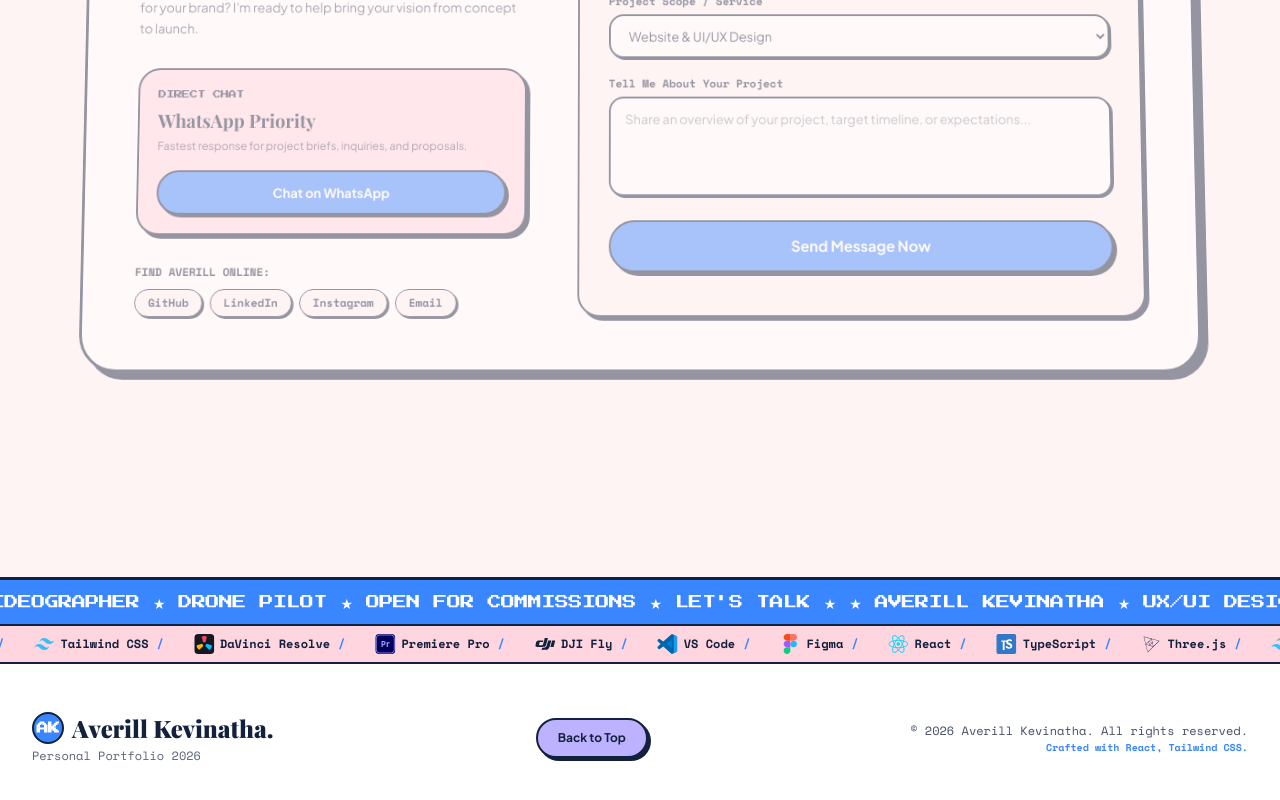
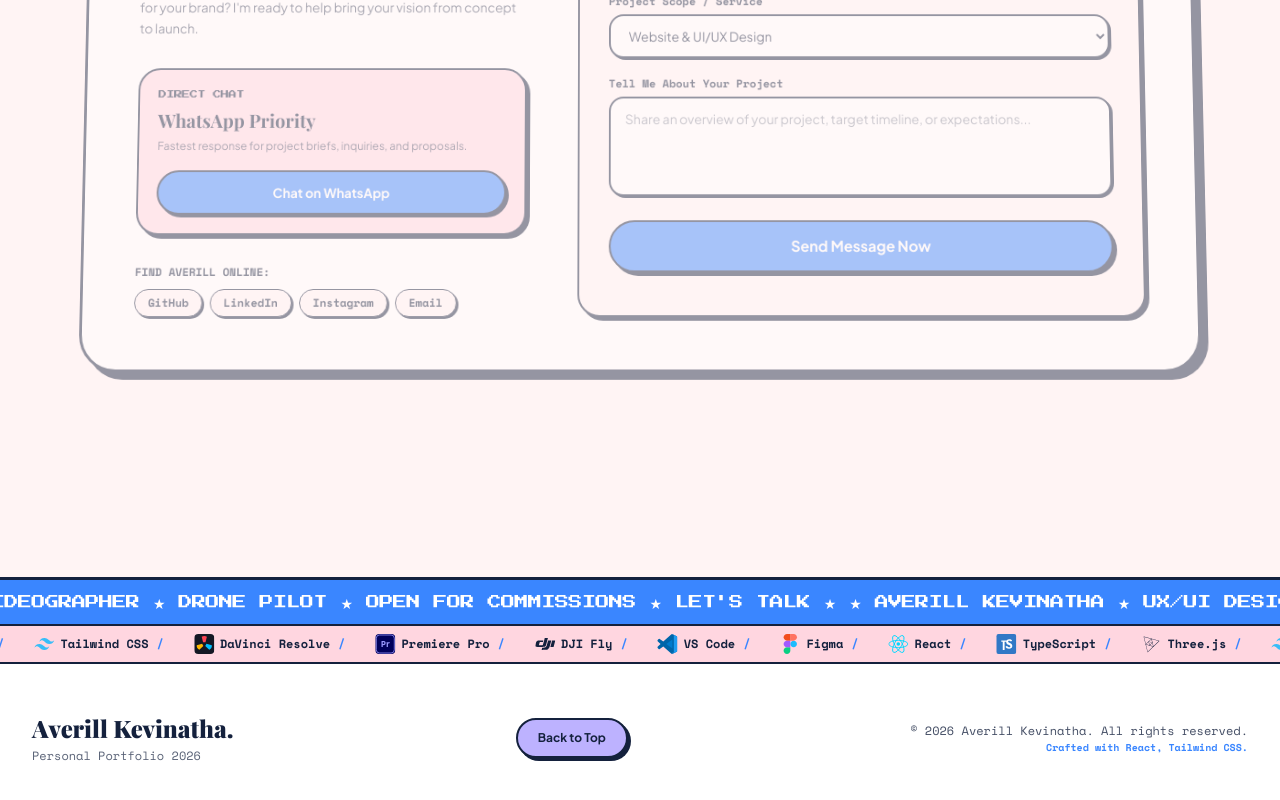
Before and after one commit to vinnntha/Portof, a React (Vite) app: page / in a window 1280 px wide. Shown: the part 10926-11726 px from the top of the page. Built offline with nearby package versions, Linux system fonts and the light colour scheme; a web font is replaced by a local one.

Commit message:
change text on footer

```diff
--- a/src/components/Footer.tsx
+++ b/src/components/Footer.tsx
@@ -48,9 +48,6 @@ export const Footer: React.FC = () => {
         {/* Brand identity */}
         <div className="flex flex-col items-center md:items-start text-center md:text-left">
           <div className="flex items-center gap-2 font-serif font-black text-2xl text-[#14213D]">
-            <span className="w-8 h-8 rounded-full bg-[#3A86FF] border-2 border-[#14213D] flex items-center justify-center font-pixel text-xs text-white">
-              AK
-            </span>
             <span>Averill Kevinatha.</span>
           </div>
           <p className="font-mono text-xs text-[#14213D]/70 mt-1">
```
